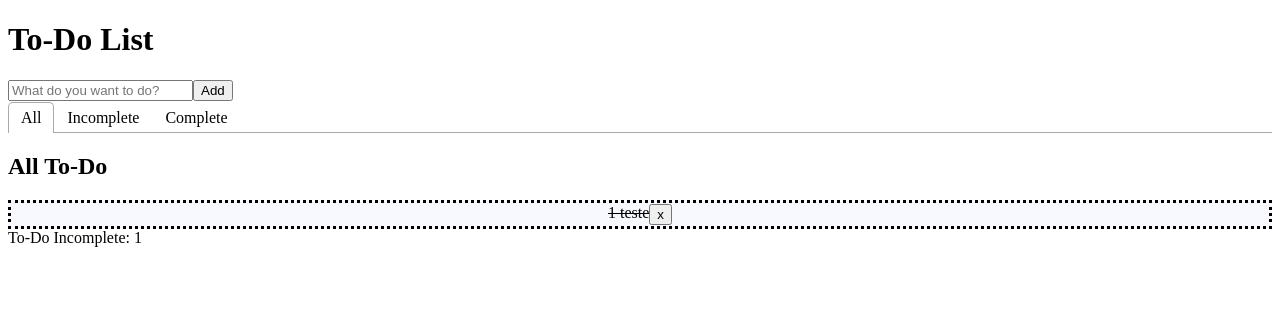
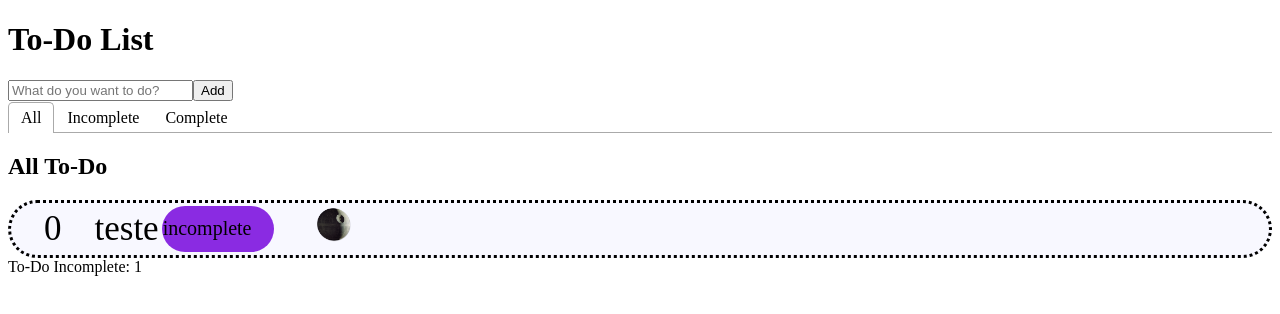
Before and after one commit to Drete457/TodoList, a React (Create React App) app: page / in a window 1280 px wide. Shown: the top 314 px of the page. Built offline with nearby package versions, Linux system fonts and the light colour scheme; the HTML template or start-up script is replaced by a standard one.

Commit message:
Finish main layout

```diff
--- a/package.json
+++ b/package.json
@@ -8,6 +8,7 @@
     "@testing-library/user-event": "^7.2.1",
     "react": "^16.13.1",
     "react-dom": "^16.13.1",
+    "react-icons": "^3.10.0",
     "react-scripts": "3.4.1",
     "react-tabs": "^3.1.0",
     "shortid": "^2.2.15"
--- a/src/Css/Todo.css
+++ b/src/Css/Todo.css
@@ -1,16 +1,36 @@
-.complete {
-    text-decoration: line-through;
-    text-size-adjust: 100px;
+.todo {
+    border-style: dotted;
+    background-color: ghostwhite;
+    padding: 1px;
+    font-size: 35px;
+    border-radius: 50px;
+}
+
+.id {
+    padding-left: 30px;
+}
+
+.text {
+    padding-left: 30px;
+}
+
+.deleteicon {
+    width: 100%;
+    max-width: 35px;
+    padding-right: 40px;
+    padding-left: 40px;
+}
+
+.complete, .incomplete {
+    background-color: red;
+    border-style: initial;
+    font-size: 20px;
+    border-radius: 50px;
+    height: 25px;
+    width: 110px;
+    margin: 7px;
 }
 
 .incomplete {
-    text-decoration: none;
+    background-color: blueviolet;
 }
-
-.todo {
-    display: flex;
-    border-style: dotted;
-    justify-content: center;
-    background-color: ghostwhite;
-    padding: 1px;
-}
--- a/src/Css/index.css
+++ b/src/Css/index.css
@@ -5,7 +5,6 @@ body {
     sans-serif;
   -webkit-font-smoothing: antialiased;
   -moz-osx-font-smoothing: grayscale;
-  text-align: center;
   background-color: aqua;
   padding: 50px;
 }
@@ -19,5 +18,6 @@ code {
   background-color: rgba(255, 98, 98, 0.425);
   padding-top: 30px;
   border-radius: 50px;
-  padding: 15px
+  padding: 15px;
+  text-align: center;
 }
--- a/src/components/Todo.jsx
+++ b/src/components/Todo.jsx
@@ -1,15 +1,17 @@
 import React from "react";
 import "../Css/Todo.css";
+import trash from '../Resources/Icons/trash.png';
 
 export default ({ todo, toggleComplete, onDelete }) => (
-  <div className="todo">
-    <div
-      key={todo.id}
-      className={!todo.complete ? "complete" : "incomplete"}
-      onClick={toggleComplete}
-    >
-      {todo.id} {todo.text}
-    </div>
-    <button onClick={onDelete}>x</button>
+  <div key={todo.id} className="todo">
+    <table>
+      <tr>
+        <td className="id">{todo.id}</td>
+        <td className="text">{todo.text}</td>
+        <td className={!todo.complete ? "incomplete" : "complete"} onClick={toggleComplete}>
+          {!todo.complete ? "incomplete" : "complete"}</td>
+        <td><img src={trash} className="deleteicon" alt="deleteicon" onClick={onDelete}/></td>
+      </tr>
+    </table>
   </div>
 );
--- a/src/components/TodoForm.jsx
+++ b/src/components/TodoForm.jsx
@@ -14,6 +14,7 @@ export default class TodoFom extends React.Component {
 
   handleSubmit = (event) => {
     event.preventDefault();
+    if(this.state.text !== ""){
     this.props.onSubmit({
       id: this.state.id,
       text: this.state.text,
@@ -23,6 +24,7 @@ export default class TodoFom extends React.Component {
       text: "",
       id: this.state.id + 1,
     });
+    }
   };
 
   render() {
--- a/src/components/TodoList.jsx
+++ b/src/components/TodoList.jsx
@@ -9,7 +9,7 @@ import 'react-tabs/style/react-tabs.css';
 export default class TodoList extends React.Component {
   state = {
     todo: [{
-      id: 1,
+      id: 0,
       text: "teste",
       complete: false,
     }],
```
Also changed, not shown: src/Resources/Icons/trash.png (added), 1 other file (tests, documents, lock files or other folders).
